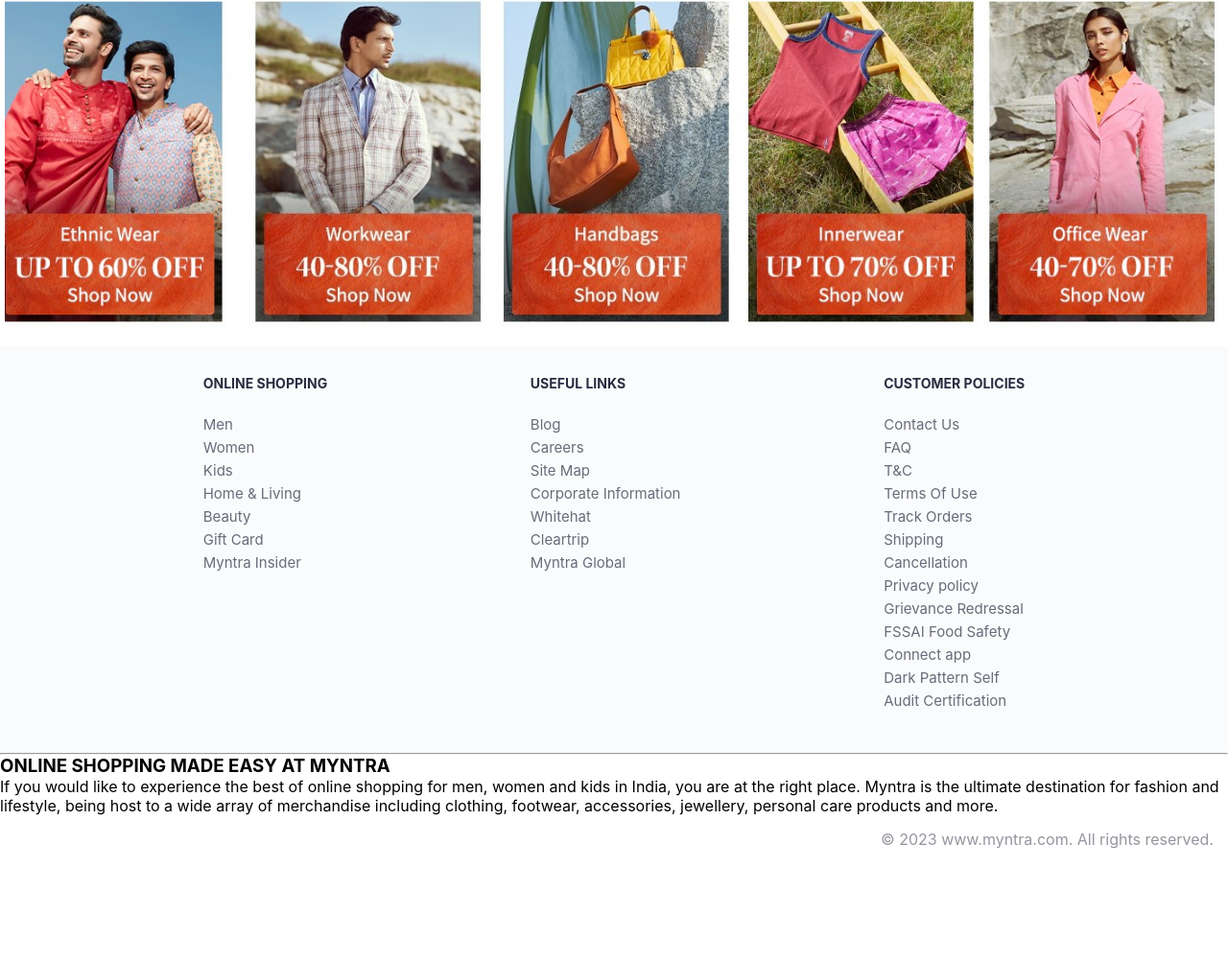
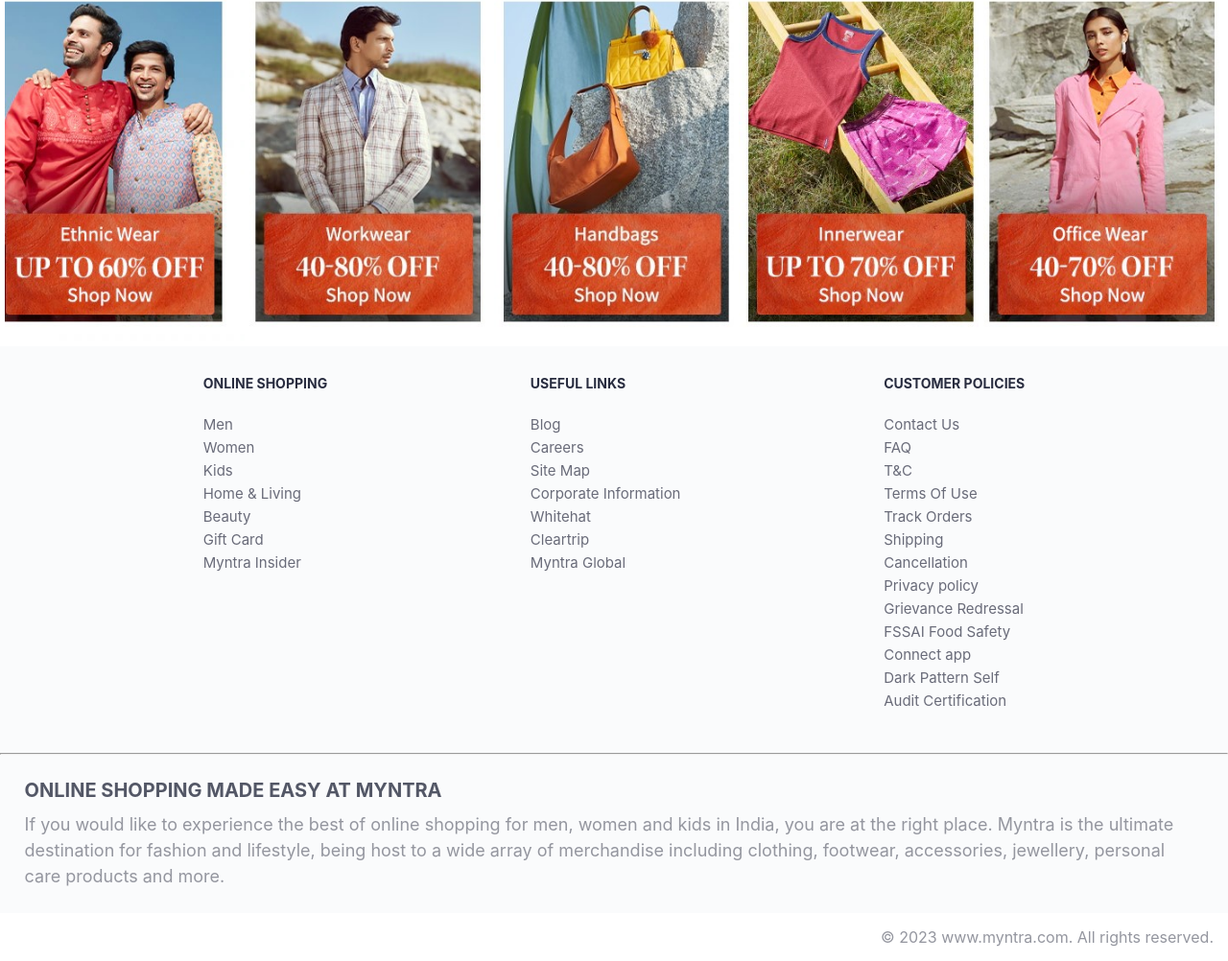
Before and after one commit to navodita281-a11y/MYNTRA_CLONE, a plain HTML site: page index.html in a window 1280 px wide. Shown: the part 2044-3046 px from the top of the page at 96% size. Before the commit the page ends 2944 px from the top, so only its background shows below. Drawn offline with nearby package versions, Linux system fonts and the light colour scheme.

Commit message:
adding css for footer description

```diff
--- a/style.css
+++ b/style.css
@@ -142,6 +142,23 @@ header {
     padding-bottom: 5px;
 }
 
+.footer_description {
+    background-color: #fafbfc;
+    padding: 25px 2%;
+}
+
+.footer_description h3 {
+    color: #535766;
+    font-size: 20px;
+    margin-bottom: 10px;
+}
+
+.footer_description p {
+    color: #94969f;
+    font-size: 18px;
+    line-height: 1.5;
+}
+
 .copyright {
     color: #94969f;
     text-align: end;
```
